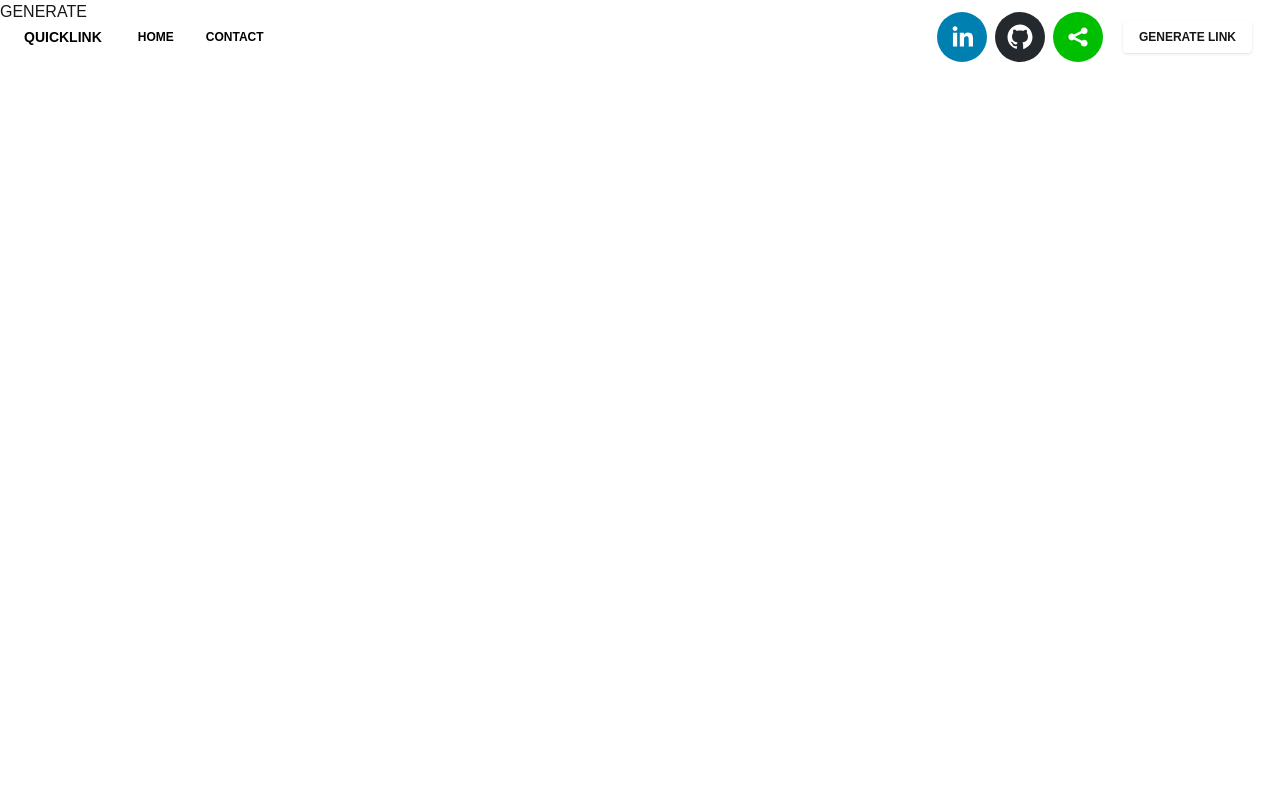
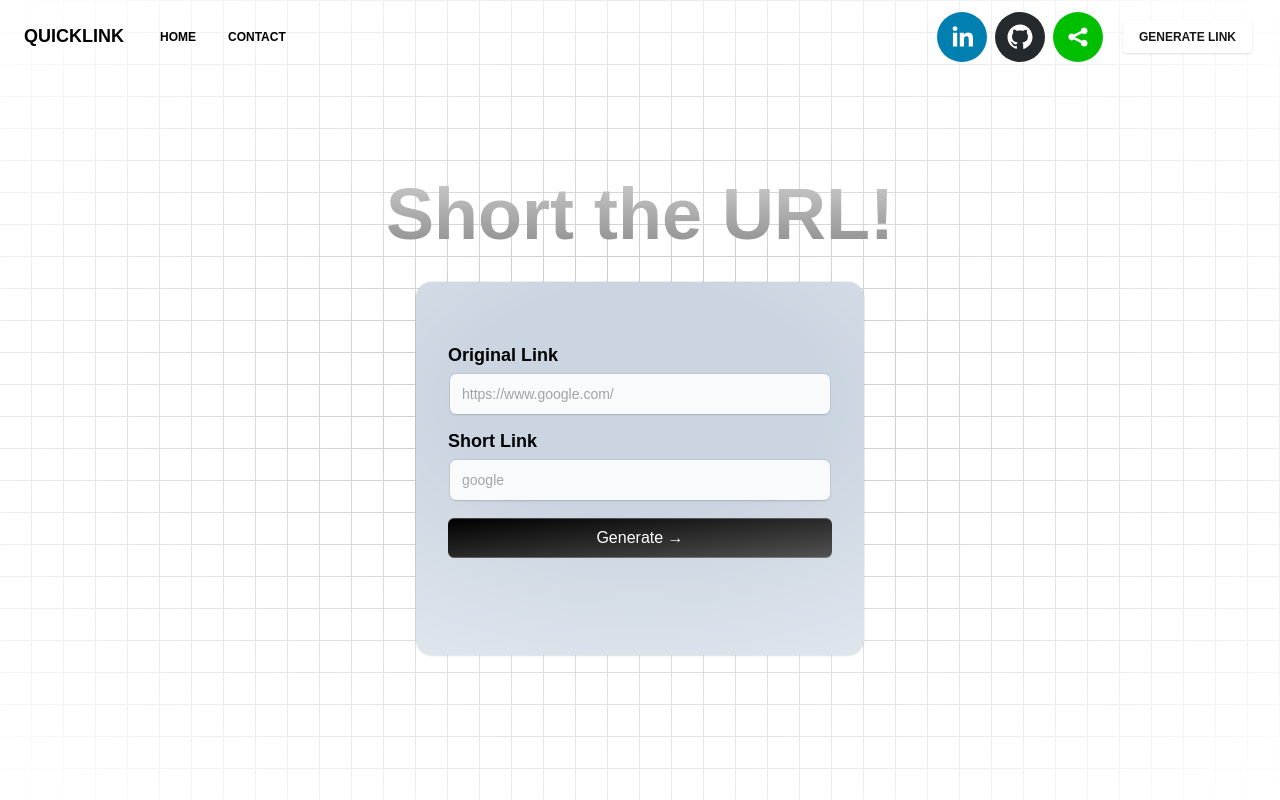
Before and after one commit to Sumittripathi07/QuickLinks, a Next.js app: page /generate in a window 1280 px wide. Built offline with nearby package versions, Linux system fonts and the light colour scheme.

Commit message:
generate page

```diff
--- a/app/generate/page.jsx
+++ b/app/generate/page.jsx
@@ -1,7 +1,21 @@
+import { Form } from "@/components/Form";
 import React from "react";
 
 const page = () => {
-  return <div>GENERATE</div>;
+  return (
+    <div className="h-[50rem] w-full dark:bg-black bg-white  dark:bg-grid-white/[0.2] bg-grid-black/[0.2] relative flex items-center justify-center">
+      {/* Radial gradient for the container to give a faded look */}
+      <div className="absolute pointer-events-none inset-0 flex items-center justify-center dark:bg-black bg-white [mask-image:radial-gradient(ellipse_at_center,transparent_20%,black)]"></div>
+      <div className="flex flex-col ">
+        <p className="relative z-20 py-8 text-4xl font-bold text-transparent sm:text-7xl bg-clip-text bg-gradient-to-b from-neutral-200 to-neutral-500">
+          Short the URL!
+        </p>
+        <div>
+          <Form />
+        </div>
+      </div>
+    </div>
+  );
 };
 
 export default page;
--- /dev/null
+++ b/components/Form.jsx
@@ -0,0 +1,75 @@
+"use client";
+import React, { useState } from "react";
+import { Label } from "@/components/ui/label";
+import { Input } from "@/components/ui/input";
+import { cn } from "@/lib/utils";
+
+export function Form() {
+  const [original, setOriginal] = useState("");
+  const [short, setShort] = useState("");
+
+  const handleSubmit = (e) => {
+    e.preventDefault();
+    console.log("Form submitted");
+    setOriginal("");
+    console.log(original);
+    console.log(short);
+  };
+  return (
+    <div className="w-full max-w-md p-4 mx-auto rounded-none bg-slate-300 md:rounded-2xl md:p-8 shadow-input dark:bg-black">
+      <form className="my-8" onSubmit={handleSubmit}>
+        <LabelInputContainer className="mb-4">
+          <Label htmlFor="text">Original Link</Label>
+          <Input
+            id="text"
+            value={original}
+            onChange={(e) => {
+              setOriginal(e.target.value);
+            }}
+            placeholder="https://www.google.com/"
+            type="text"
+          />
+        </LabelInputContainer>
+        <LabelInputContainer className="mb-4">
+          <Label htmlFor="text">Short Link</Label>
+          <Input
+            id="text"
+            placeholder="google"
+            type="text"
+            value={short}
+            onChange={(e) => {
+              setShort(e.target.value);
+            }}
+          />
+        </LabelInputContainer>
+
+        <button
+          className="bg-gradient-to-br relative group/btn from-black dark:from-zinc-900 dark:to-zinc-900 to-neutral-600 block dark:bg-zinc-800 w-full text-white rounded-md h-10 font-medium shadow-[0px_1px_0px_0px_#ffffff40_inset,0px_-1px_0px_0px_#ffffff40_inset] dark:shadow-[0px_1px_0px_0px_var(--zinc-800)_inset,0px_-1px_0px_0px_var(--zinc-800)_inset]"
+          type="submit"
+        >
+          Generate &rarr;
+          <BottomGradient />
+        </button>
+
+        <div className="bg-gradient-to-r from-transparent via-neutral-300 dark:via-neutral-700 to-transparent my-8 h-[1px] w-full" />
+      </form>
+    </div>
+  );
+}
+
+const BottomGradient = () => {
+  return (
+    <>
+      <span className="absolute inset-x-0 block w-full h-px transition duration-500 opacity-0 group-hover/btn:opacity-100 -bottom-px bg-gradient-to-r from-transparent via-cyan-500 to-transparent" />
+      <span className="absolute block w-1/2 h-px mx-auto transition duration-500 opacity-0 group-hover/btn:opacity-100 blur-sm -bottom-px inset-x-10 bg-gradient-to-r from-transparent via-indigo-500 to-transparent" />
+    </>
+  );
+};
+
+const LabelInputContainer = ({ children, className }) => {
+  return (
+    <div className={cn("flex flex-col space-y-2 w-full", className)}>
+      {children}
+    </div>
+  );
+};
--- a/components/Navbar.jsx
+++ b/components/Navbar.jsx
@@ -9,7 +9,7 @@ const Navbar = () => {
         <div className="container flex flex-wrap items-center justify-between px-4 mx-auto">
           <div className="relative flex justify-between w-full lg:w-auto lg:static lg:block lg:justify-start ">
             <Link
-              className="inline-block py-2 mr-4 text-sm font-bold leading-relaxed text-black uppercase whitespace-nowrap"
+              className="inline-block py-2 mr-4 text-lg font-extrabold leading-relaxed text-black uppercase whitespace-nowrap"
               href={"/"}
             >
               QuickLink
--- /dev/null
+++ b/components/ui/input.tsx
@@ -0,0 +1,56 @@
+// Input component extends from shadcnui - https://ui.shadcn.com/docs/components/input
+"use client";
+import * as React from "react";
+import { cn } from "@/lib/utils";
+import { useMotionTemplate, useMotionValue, motion } from "framer-motion";
+
+const Input = React.forwardRef(({ className, type, ...props }, ref) => {
+  const radius = 100; // change this to increase the rdaius of the hover effect
+  const [visible, setVisible] = React.useState(false);
+
+  let mouseX = useMotionValue(0);
+  let mouseY = useMotionValue(0);
+
+  function handleMouseMove({ currentTarget, clientX, clientY }) {
+    let { left, top } = currentTarget.getBoundingClientRect();
+
+    mouseX.set(clientX - left);
+    mouseY.set(clientY - top);
+  }
+  return (
+    <motion.div
+      style={{
+        background: useMotionTemplate`
+      radial-gradient(
+        ${visible ? radius + "px" : "0px"} circle at ${mouseX}px ${mouseY}px,
+        var(--blue-500),
+        transparent 80%
+      )
+    `,
+      }}
+      onMouseMove={handleMouseMove}
+      onMouseEnter={() => setVisible(true)}
+      onMouseLeave={() => setVisible(false)}
+      className="p-[2px] rounded-lg transition duration-300 group/input"
+    >
+      <input
+        type={type}
+        className={cn(
+          `flex h-10 w-full border-none bg-gray-50 dark:bg-zinc-800 text-black dark:text-white shadow-input rounded-md px-3 py-2 text-sm  file:border-0 file:bg-transparent
+        file:text-sm file:font-medium placeholder:text-neutral-400 dark:placeholder-text-neutral-600
+        focus-visible:outline-none focus-visible:ring-[2px]  focus-visible:ring-neutral-400 dark:focus-visible:ring-neutral-600
+         disabled:cursor-not-allowed disabled:opacity-50
+         dark:shadow-[0px_0px_1px_1px_var(--neutral-700)]
+         group-hover/input:shadow-none transition duration-400
+         `,
+          className
+        )}
+        ref={ref}
+        {...props}
+      />
+    </motion.div>
+  );
+});
+Input.displayName = "Input";
+
+export { Input };
--- /dev/null
+++ b/components/ui/label.tsx
@@ -0,0 +1,21 @@
+// Label component extends from shadcnui - https://ui.shadcn.com/docs/components/label
+
+"use client";
+import * as React from "react";
+import * as LabelPrimitive from "@radix-ui/react-label";
+
+import { cn } from "@/lib/utils";
+
+const Label = React.forwardRef(({ className, ...props }, ref) => (
+  <LabelPrimitive.Root
+    ref={ref}
+    className={cn(
+      "text-lg font-bold text-black dark:text-white leading-none peer-disabled:cursor-not-allowed peer-disabled:opacity-70",
+      className
+    )}
+    {...props}
+  />
+));
+Label.displayName = LabelPrimitive.Root.displayName;
+
+export { Label };
--- a/jsconfig.json
+++ b/jsconfig.json
@@ -1,5 +1,6 @@
 {
   "compilerOptions": {
+    "jsx": "react",
     "paths": {
       "@/*": ["./*"]
     }
--- a/package.json
+++ b/package.json
@@ -9,8 +9,11 @@
     "lint": "next lint"
   },
   "dependencies": {
+    "@radix-ui/react-label": "^2.1.0",
+    "@tabler/icons-react": "^3.21.0",
     "clsx": "^2.1.1",
     "framer-motion": "^11.11.11",
+    "mini-svg-data-uri": "^1.4.4",
     "next": "15.0.3",
     "react": "19.0.0-rc-66855b96-20241106",
     "react-dom": "19.0.0-rc-66855b96-20241106",
--- a/tailwind.config.js
+++ b/tailwind.config.js
@@ -1,6 +1,10 @@
 const {
   default: flattenColorPalette,
 } = require("tailwindcss/lib/util/flattenColorPalette");
+
+const svgToDataUri = require("mini-svg-data-uri");
+
+const colors = require("tailwindcss/colors");
 
 /** @type {import('tailwindcss').Config} */
 module.exports = {
@@ -11,6 +15,9 @@ module.exports = {
   ],
   theme: {
     extend: {
+      boxShadow: {
+        input: `0px 2px 3px -1px rgba(0,0,0,0.1), 0px 1px 0px 0px rgba(25,28,33,0.02), 0px 0px 0px 1px rgba(25,28,33,0.08)`,
+      },
       animation: {
         aurora: "aurora 60s linear infinite",
       },
@@ -30,7 +37,31 @@ module.exports = {
       },
     },
   },
-  plugins: [addVariablesForColors],
+  plugins: [
+    addVariablesForColors,
+    function ({ matchUtilities, theme }) {
+      matchUtilities(
+        {
+          "bg-grid": (value) => ({
+            backgroundImage: `url("${svgToDataUri(
+              `<svg xmlns="http://www.w3.org/2000/svg" viewBox="0 0 32 32" width="32" height="32" fill="none" stroke="${value}"><path d="M0 .5H31.5V32"/></svg>`
+            )}")`,
+          }),
+          "bg-grid-small": (value) => ({
+            backgroundImage: `url("${svgToDataUri(
+              `<svg xmlns="http://www.w3.org/2000/svg" viewBox="0 0 32 32" width="8" height="8" fill="none" stroke="${value}"><path d="M0 .5H31.5V32"/></svg>`
+            )}")`,
+          }),
+          "bg-dot": (value) => ({
+            backgroundImage: `url("${svgToDataUri(
+              `<svg xmlns="http://www.w3.org/2000/svg" viewBox="0 0 32 32" width="16" height="16" fill="none"><circle fill="${value}" id="pattern-circle" cx="10" cy="10" r="1.6257413380501518"></circle></svg>`
+            )}")`,
+          }),
+        },
+        { values: flattenColorPalette(theme("backgroundColor")), type: "color" }
+      );
+    },
+  ],
 };
 
 function addVariablesForColors({ addBase, theme }) {
```
Also changed, not shown: 2 other files (tests, documents, lock files or other folders).
